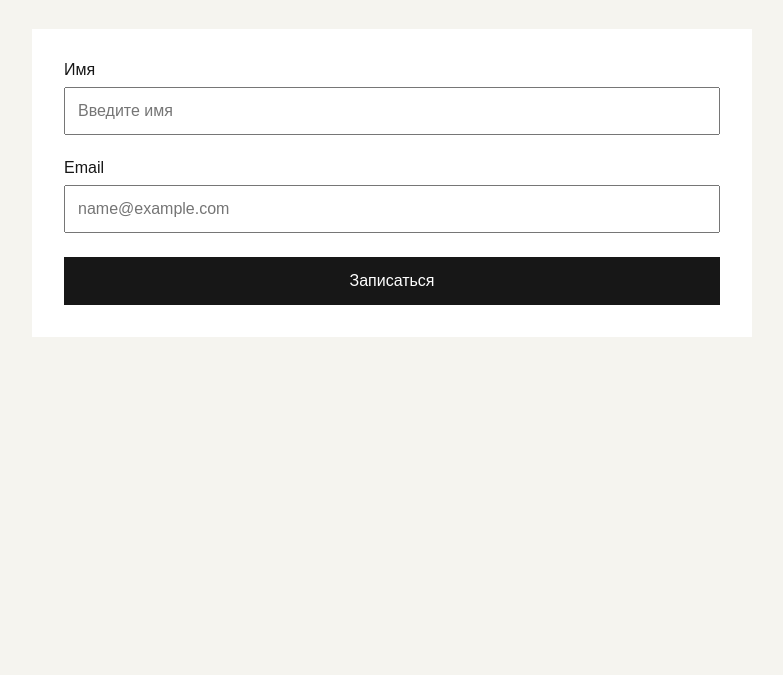
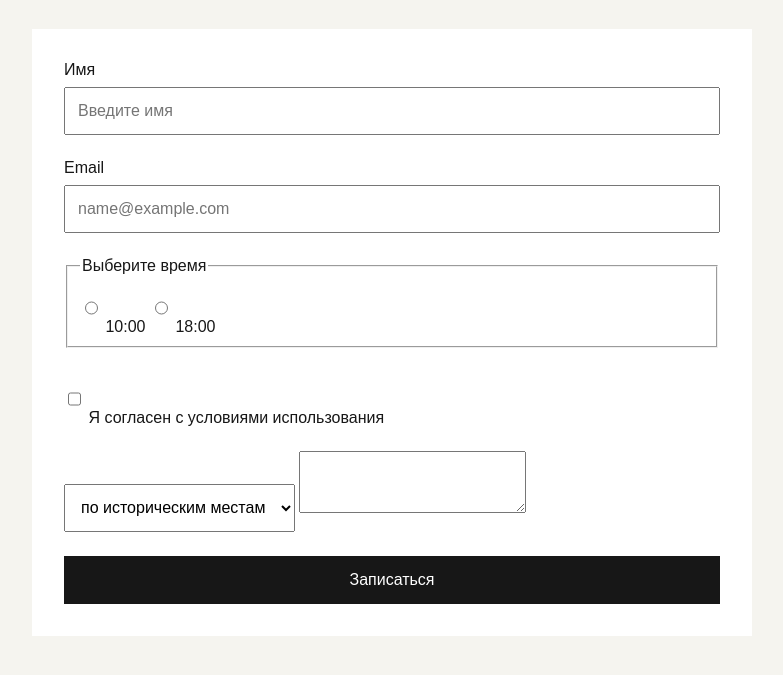
Before and after one commit to ByeBye-Bym/PZ_20_forms_markup, a plain HTML site: page index.html in a window 1280 px wide. Shown: the part 109-784 px from the top of the page, without its empty margins (248-1031 px from the left). Drawn offline with Linux system fonts and the light colour scheme.

Commit message:
я добавил кнопки записаться на прогулку и добавил время записи также добавил места куда можно пойти гулять и добавил согласие с условиями использования

```diff
--- a/index.html
+++ b/index.html
@@ -10,7 +10,6 @@
     <main class="page">
       <h1>Регистрация на прогулку</h1>
       <form class="form" action="#" method="post">
-        <!-- TODO fieldset/legend -->
         <div class="form__field">
           <label>Имя</label><input type="text" placeholder="Введите имя" />
         </div>
@@ -18,7 +17,28 @@
           <label>Email</label
           ><input type="text" placeholder="name@example.com" />
         </div>
-        <!-- TODO radio, checkbox, select, textarea --><button type="submit">
+        <fieldset>
+      <legend>Выберите время</legend>
+      <label>
+      <input type="radio" name="time" value="10"> 10:00
+      </label>
+      <label>
+      <input type="radio" name="time" value="18"> 18:00
+      </label>
+      </fieldset>
+      <label>
+      <input type="checkbox" name="agree" required>
+       Я согласен с условиями использования
+      </label>
+      <label type="checkbox" name="agree" required>
+       <select id="route" name="route">
+        <option value="center">по историческим местам</option>
+        <option value="center">на параходе</option>
+        <option value="center">по лесу</option>
+       </select>
+       <textarea id="comment" name="comment"></textarea>
+      </label>
+      <button type="submit">
           Записаться
         </button>
       </form>
--- a/styles/style.css
+++ b/styles/style.css
@@ -1,6 +1,66 @@
-* , *::before, *::after { box-sizing: border-box; }
-html { scroll-behavior: smooth; }
-body { margin: 0; min-width: 320px; font-family: Arial, sans-serif; color: #171717; background: #f5f4ef; }
-a { color: inherit; }
-button, input, textarea, select { font: inherit; }
-body{padding:48px}.page{max-width:720px;margin:0 auto}.form{display:grid;gap:24px;margin-top:32px;padding:32px;background:#fff}.form__field{display:grid;gap:8px}input,textarea,select,button{min-height:48px;padding:12px}button{border:0;background:#171717;color:#fff;cursor:pointer}
+*,
+*::before,
+*::after {
+  box-sizing: border-box;
+}
+
+html {
+  scroll-behavior: smooth;
+}
+
+body {
+  margin: 0;
+  min-width: 320px;
+  font-family: Arial, sans-serif;
+  color: #171717;
+  background: #f5f4ef;
+  padding: 48px;
+}
+
+a {
+  color: inherit;
+}
+
+button,
+input,
+textarea,
+select {
+  font: inherit;
+}
+
+.page {
+  max-width: 720px;
+  margin: 0 auto;
+}
+
+.form {
+  display: grid;
+  gap: 24px;
+  margin-top: 32px;
+  padding: 32px;
+  background: #fff;
+}
+
+.form__field {
+  display: grid;
+  gap: 8px;
+}
+
+input,
+textarea,
+select,
+button {
+  min-height: 48px;
+  padding: 12px;
+}
+
+button {
+  border: 0;
+  background: #171717;
+  color: #fff;
+  cursor: pointer;
+}
+
+textarea{
+    max-width: 250px;
+}
```
